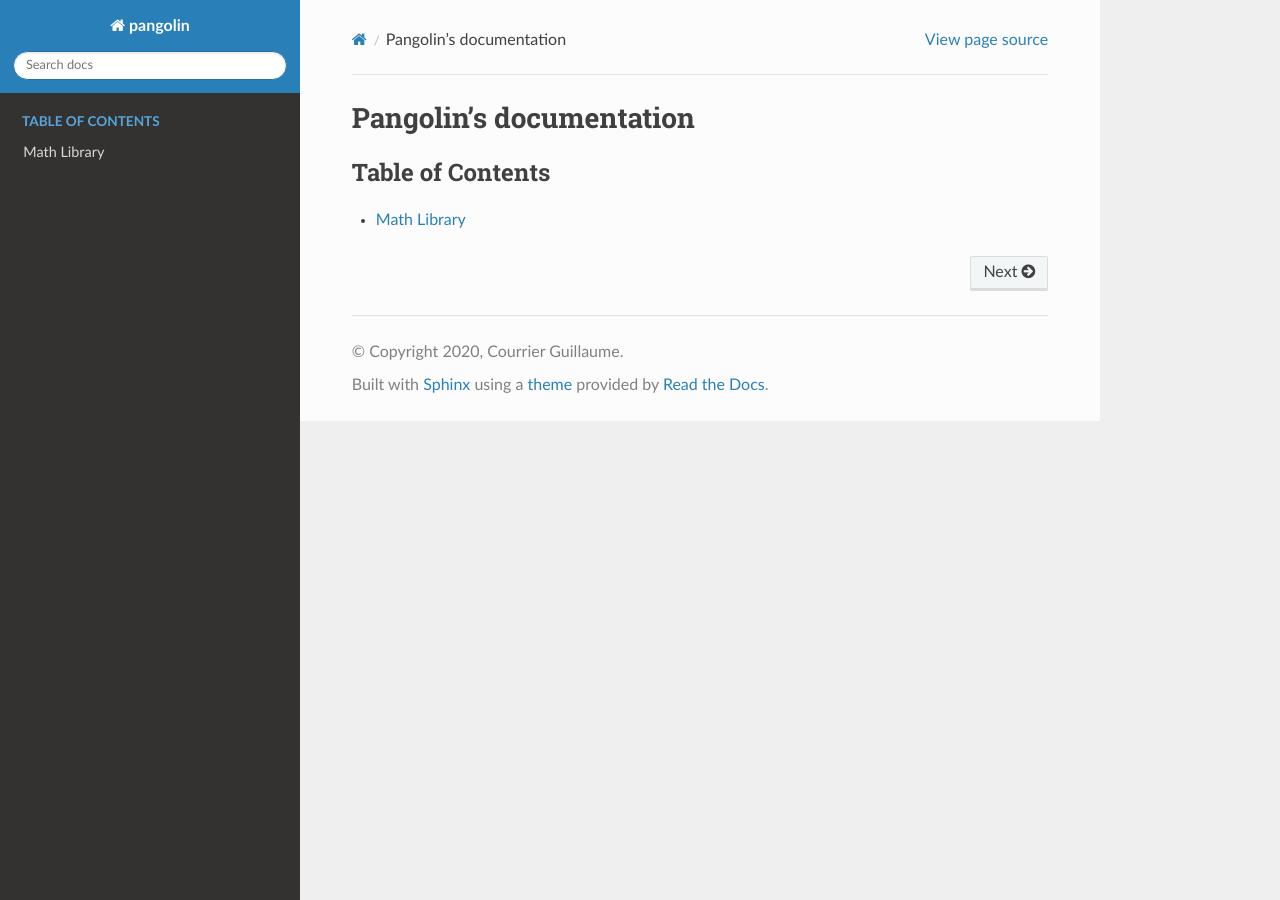
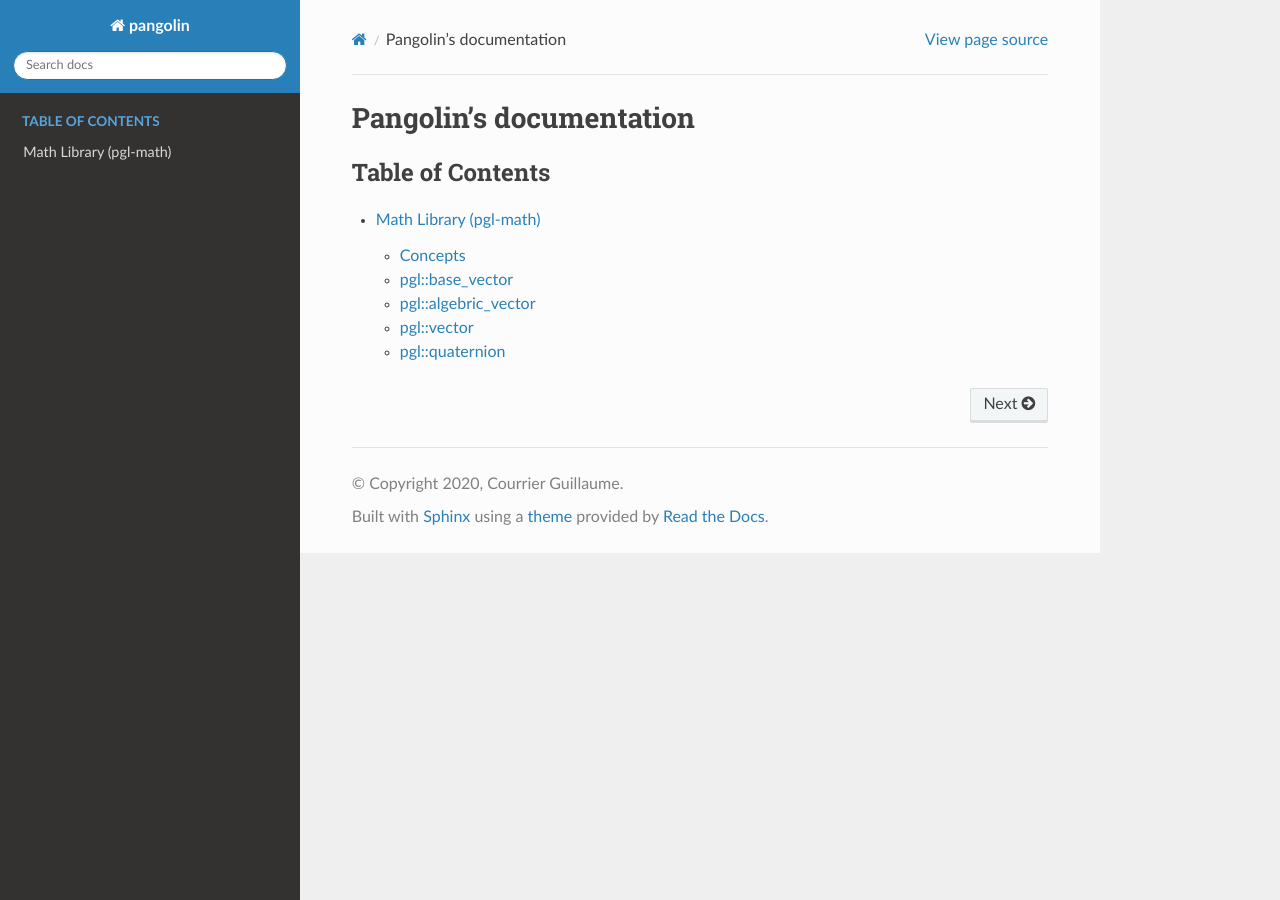
Before and after one commit to CourrierGui/pangolin, a Sphinx documentation site: the page built from doc/index.rst, in a window 1280 px wide. Built offline with Sphinx 7.4.7 and the Read the Docs theme 2.0.0, drawn with Linux system fonts in a browser that asks for light colours; some of the changed lines change nothing that is shown.

Commit message:
doc: start pgl-math documentation

```diff
--- a/doc/math.rst
+++ b/doc/math.rst
@@ -1,20 +1,48 @@
-Math Library
-============
+Math Library (pgl-math)
+#######################
 
-.. doxygenstruct:: pgl::base
-   :members:
-   :undoc-members:
+Concepts
+********
 
-.. doxygenstruct:: pgl::base_vector
-  :members:
-  :undoc-members:
-  :outline:
-  :no-link:
+pgl::base_vector
+****************
 
-.. doxygenstruct:: pgl::algebric_vector
-   :members:
-   :undoc-members:
+The `base_vector` templates is a static array that can contain elements
+following the concept `pgl::integral` and of size `dim`. This is the basis of
+every numeric container in **pgl::math**. The code sample bellow demonstrates
+how to use it simply:
 
-.. doxygenstruct:: pgl::vector
-   :members:
-   :undoc-members:
+.. code:: c++
+
+   template<pgl::integral type, pgl::length dim>
+   struct vector : public pgl::base_vector<type, dim, vector> {
+       constexpr vector(std::convertible_to<type> auto ... args) noexcept :
+           pgl::base_vector<type, dim, vector>{ args... }
+       {
+       }
+   };
+
+
+This template is specialized for small values of `dim` (e.g `2`, `3` and `4`):
+
+.. code:: cpp
+
+   int main()
+   {
+       vector<int, 4> v4{1, 2, 3, 4};
+
+       assert(v4.x == 1);
+       assert(v4.y == 2);
+       assert(v4.z == 3);
+       assert(v4.w == 4);
+   }
+
+
+pgl::algebric_vector
+********************
+
+pgl::vector
+***********
+
+pgl::quaternion
+***************
```
